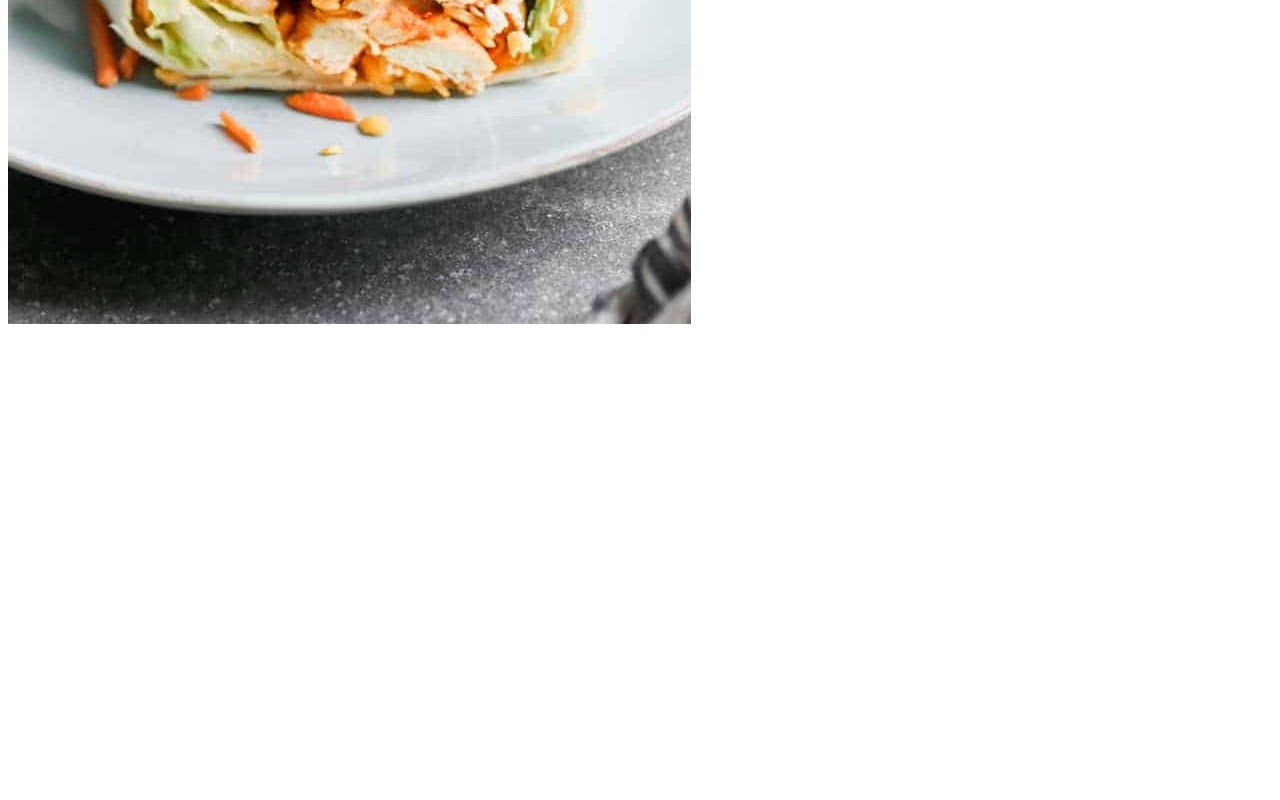
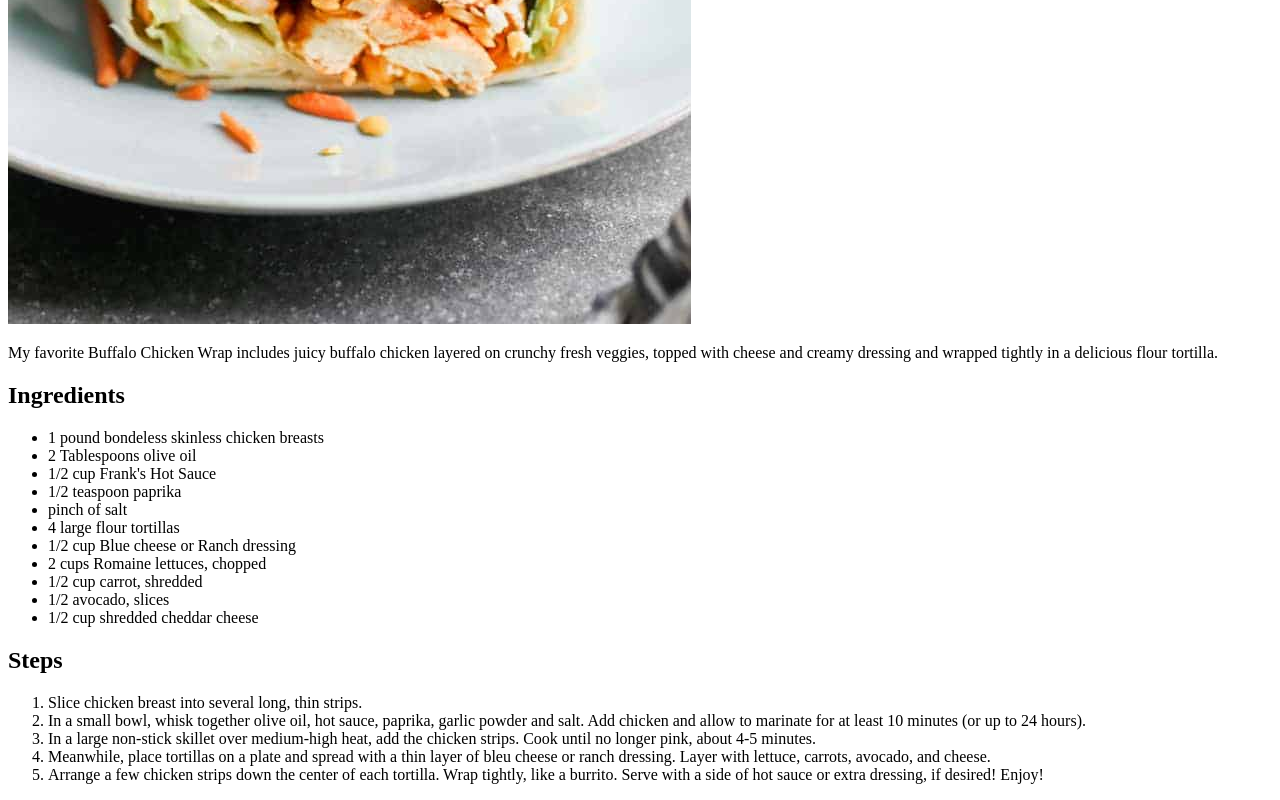
Before and after one commit to lekekes/odin-recipes, a plain HTML site: page recipes/buffalo-chicken-wrap.html in a window 1280 px wide. Shown: the part 780-1580 px from the top of the page. Before the commit the page ends 1116 px from the top, so only its background shows below. Drawn offline with Linux system fonts and the light colour scheme.

Commit message:
Add ingredients and steps

```diff
--- a/recipes/buffalo-chicken-wrap.html
+++ b/recipes/buffalo-chicken-wrap.html
@@ -7,5 +7,31 @@
     <body>
         <h1>Buffalo Chicken Wrap</h1>
         <img src="../img/buffalo-chicken-wrap.jpg" alt="Two halves of a wrap">
+        <p>
+            My favorite Buffalo Chicken Wrap includes juicy buffalo chicken layered on crunchy fresh veggies, topped with cheese and creamy dressing and wrapped tightly in a delicious flour tortilla.
+        </p>
+
+        <h2>Ingredients</h2>
+        <ul>
+            <li>1 pound bondeless skinless chicken breasts</li>
+            <li>2 Tablespoons olive oil</li>
+            <li>1/2 cup Frank's Hot Sauce</li>
+            <li>1/2 teaspoon paprika</li>
+            <li>pinch of salt</li>
+            <li>4 large flour tortillas</li>
+            <li>1/2 cup Blue cheese or Ranch dressing</li>
+            <li>2 cups Romaine lettuces, chopped</li>
+            <li>1/2 cup carrot, shredded</li>
+            <li>1/2 avocado, slices</li>
+            <li>1/2 cup shredded cheddar cheese</li>
+        </ul>
+        <h2>Steps</h2>
+        <ol>
+            <li>Slice chicken breast into several long, thin strips.</li>
+            <li>In a small bowl, whisk together olive oil, hot sauce, paprika, garlic powder and salt. Add chicken and allow to marinate for at least 10 minutes (or up to 24 hours).</li>
+            <li>In a large non-stick skillet over medium-high heat, add the chicken strips. Cook until no longer pink, about 4-5 minutes.</li>
+            <li>Meanwhile, place tortillas on a plate and spread with a thin layer of bleu cheese or ranch dressing. Layer with lettuce, carrots, avocado, and cheese.</li>
+            <li>Arrange a few chicken strips down the center of each tortilla. Wrap tightly, like a burrito. Serve with a side of hot sauce or extra dressing, if desired! Enjoy!</li>
+        </ol>
     </body>
 </html>
```
